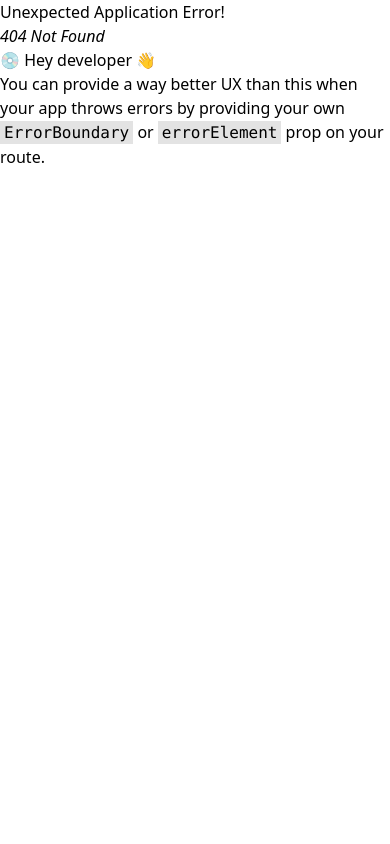
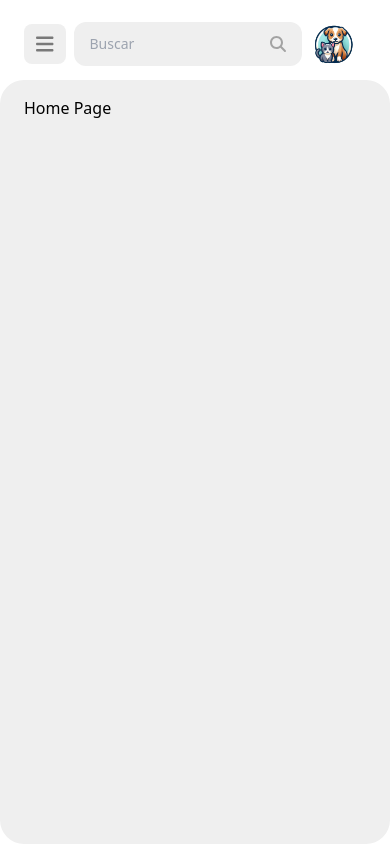
Before and after one commit to AngelAlmanza/client-app-petfinder, a React (Vite) app: page /home in a window 390 px wide. Before the commit this address had no page. Built offline with nearby package versions, Linux system fonts and the light colour scheme.

Commit message:
Added Header component for mobile devices

```diff
--- a/src/components/inputs/TextInput.tsx
+++ b/src/components/inputs/TextInput.tsx
@@ -7,6 +7,7 @@ type Props = {
   placeholder: string
   iconName: IconName
   className?: string
+  style?: React.CSSProperties
 }
 
 const ICONS: Record<IconName, IconDefinition> = {
@@ -15,7 +16,7 @@ const ICONS: Record<IconName, IconDefinition> = {
   'search': faMagnifyingGlass,
 }
 
-export const TextInput = ({ placeholder, iconName, className }: Props) => {
+export const TextInput = ({ placeholder, iconName, className, style }: Props) => {
   const icon = ICONS[iconName]
   return (
     <div className="w-full relative">
@@ -23,6 +24,7 @@ export const TextInput = ({ placeholder, iconName, className }: Props) => {
         className={`w-full bg-white px-4 py-3 outline-none rounded-3xl pr-10 text-sm font-medium ${className}`}
         type="text"
         placeholder={placeholder}
+        style={style}
       />
       <FontAwesomeIcon color="#A3A3A3" icon={icon} className="absolute right-4 top-[14px]" />
     </div>
--- /dev/null
+++ b/src/constants/menuRoutes.ts
@@ -0,0 +1,51 @@
+import { IconDefinition } from "@fortawesome/free-solid-svg-icons"
+import { faHome, faSearch, faCrosshairs, faDog, faUser, faMessage, faShieldCat, faRightFromBracket } from "@fortawesome/free-solid-svg-icons"
+
+type MenuRoute = {
+  path: string
+  name: string
+  icon: IconDefinition
+}
+
+export const menuRoutes: MenuRoute[] = [
+  {
+    path: '/',
+    name: 'Inicio',
+    icon: faHome
+  },
+  {
+    path: '/search',
+    name: 'Buscar',
+    icon: faSearch
+  },
+  {
+    path: '/found',
+    name: 'Encontradas',
+    icon: faCrosshairs
+  },
+  {
+    path: '/adoption',
+    name: 'En adopción',
+    icon: faDog
+  },
+  {
+    path: '/profile',
+    name: 'Mi perfil',
+    icon: faUser
+  },
+  {
+    path: '/chats',
+    name: 'Chats',
+    icon: faMessage
+  },
+  {
+    path: '/veterinaries',
+    name: 'Veterinarias',
+    icon: faShieldCat
+  },
+  {
+    path: '/logout',
+    name: 'Cerrar sesión',
+    icon: faRightFromBracket
+  }
+];
--- a/src/layouts/MainLayout.tsx
+++ b/src/layouts/MainLayout.tsx
@@ -7,14 +7,14 @@ type Props = {
 
 export const MainLayout = ({ children }: Props) => {
   const [openMenu, setOpenMenu] = useState<boolean>(false)
-  const [opacity, setOpacity] = useState<string>('opacity-100')
+  const [opacity, setOpacity] = useState<string>('')
 
   const handleMenu = () => {
     setOpenMenu(!openMenu)
     if (openMenu) {
-      setOpacity('bg-blend-normal')
+      setOpacity('')
     } else {
-      setOpacity('bg-blend-luminosity')
+      setOpacity('dark-background')
     }
   }
 
--- a/src/layouts/components/Header.tsx
+++ b/src/layouts/components/Header.tsx
@@ -2,6 +2,7 @@ import { faBars, faXmark } from "@fortawesome/free-solid-svg-icons"
 import { FontAwesomeIcon } from "@fortawesome/react-fontawesome"
 import dogAndCatBanner from '../../assets/images/dog-and-cat-banner.png'
 import { TextInput } from '../../components/inputs/TextInput'
+import { menuRoutes } from "../../constants/menuRoutes"
 
 type Props = {
   handleMenu: () => void
@@ -9,31 +10,43 @@ type Props = {
 }
 
 export const Header = ({ openMenu, handleMenu }: Props) => {
+
   return (
     <header className='w-100 px-6 pt-3 pb-1 flex justify-between items-center'>
-      <button className="bg-primary-gray px-3 py-2 rounded-lg mr-2 relative">
+      <button
+        className="bg-primary-gray text-text-primary-color px-3 py-2 rounded-lg mr-2 relative"
+        onClick={handleMenu}
+      >
         {
           openMenu
-            ? <FontAwesomeIcon color="#797979" icon={faXmark} size="lg" onClick={handleMenu} />
-            : <FontAwesomeIcon color="#797979" icon={faBars} size="lg" onClick={handleMenu} />
+            ? <FontAwesomeIcon icon={faXmark} size="lg" />
+            : <FontAwesomeIcon icon={faBars} size="lg" />
         }
         {
           openMenu && (
-            <nav className="px-4 py-2 rounded-3xl bg-primary-gray absolute top-14">
-              <ul>
-                <li>Inicio</li>
-                <li>Adopta</li>
-                <li>Donaciones</li>
-                <li>Voluntariado</li>
-                <li>Eventos</li>
-                <li>Contacto</li>
+            <nav className="w-44 py-6 rounded-3xl bg-primary-gray absolute top-16 left-0 header-transition-nav-bar">
+              <div className="w-3/4 h-px bg-black mx-auto mb-2"></div>
+              <ul className="w-100 flex flex-col items-start">
+                {
+                  menuRoutes.map((route, index) => (
+                    <li key={index} className="w-full block">
+                      <a
+                        href={route.path}
+                        className="w-full flex items-center px-6 py-2 text-text-primary-color hover:text-primary-color hover:bg-hover-bg transition"
+                      >
+                        <FontAwesomeIcon icon={route.icon} className="mr-1" />
+                        <span>{route.name}</span>
+                      </a>
+                    </li>
+                  ))
+                }
               </ul>
             </nav>
           )
         }
       </button>
-      <TextInput placeholder="Buscar" iconName='search' className="bg-primary-gray rounded-2xl" />
-      <img src={dogAndCatBanner} alt="PetFinder Logo" className='w-16' />
+      <TextInput placeholder="Buscar" iconName="search" className="rounded-xl" style={{ backgroundColor: '#EFEFEF' }} />
+      <img src={dogAndCatBanner} alt="PetFinder Logo" className="w-16" />
     </header>
   )
 }
--- /dev/null
+++ b/src/pages/notFound.tsx
@@ -0,0 +1,5 @@
+export const NotFound = () => {
+  return (
+    <div>NotFound</div>
+  )
+}
--- a/src/styles/index.css
+++ b/src/styles/index.css
@@ -9,3 +9,21 @@
 .special-button {
   background-image: linear-gradient(to right, #94d6cb, #8fd4d1, #8cd2d6, #8ccfda, #8dccde);
 }
+
+.dark-background {
+  background-image: linear-gradient(rgba(0, 0, 0, 0.1), rgba(0, 0, 0, 0.1));
+}
+
+.header-transition-nav-bar {
+  transition: opacity 0.2s ease-in-out;
+  animation: fadeIn 0.2s ease-in-out;
+}
+
+@keyframes fadeIn {
+  from {
+    opacity: 0;
+  }
+  to {
+    opacity: 1;
+  }
+}
--- a/tailwind.config.js
+++ b/tailwind.config.js
@@ -10,6 +10,8 @@ export default {
         'icon-color': '#A3A3A3',
         'text-primary-color': '#797979',
         'primary-gray': '#EFEFEF',
+        'primary-color': '#5AC3E1',
+        'hover-bg': 'rgba(217, 217, 217, 0.7)',
       },
     },
   },
```
Also changed, not shown: src/router/index.tsx (+39 -0 lines), 1 other file (tests, documents, lock files or other folders).
